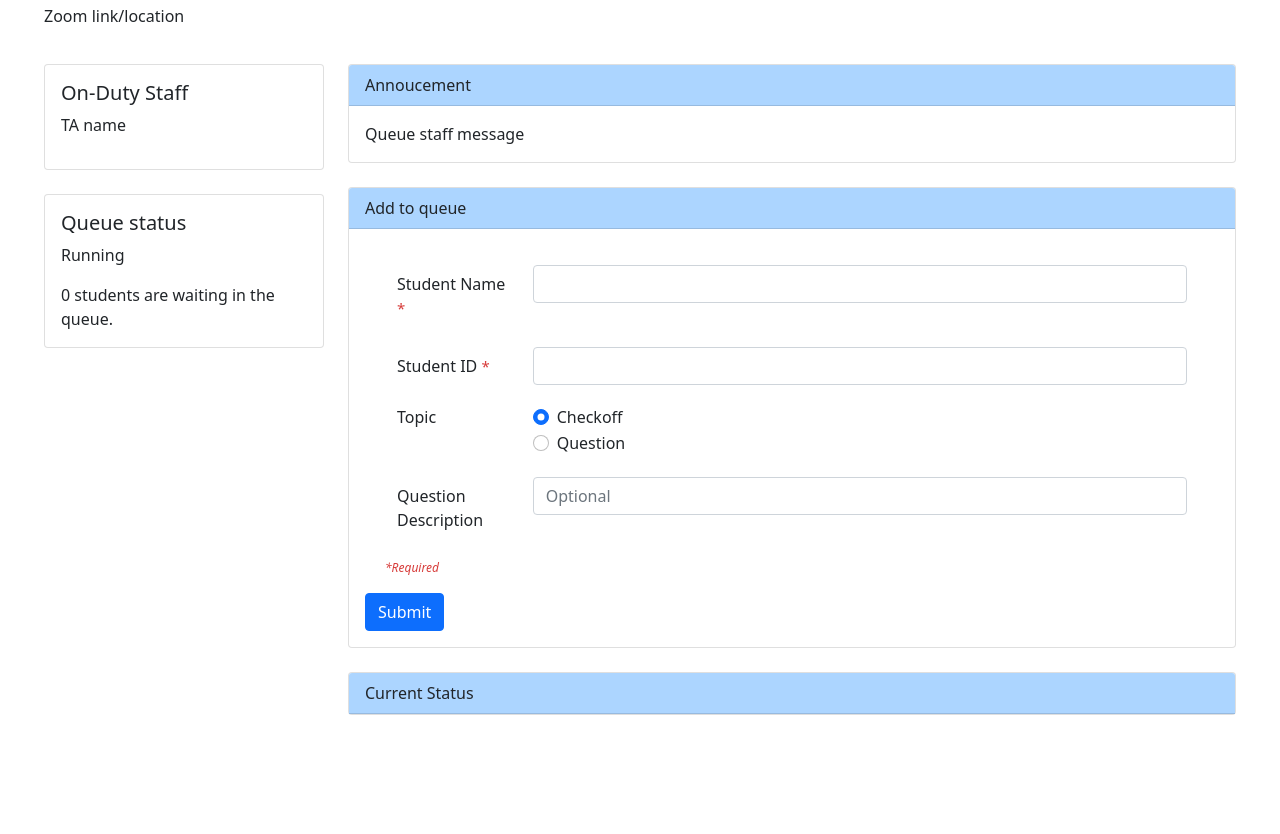
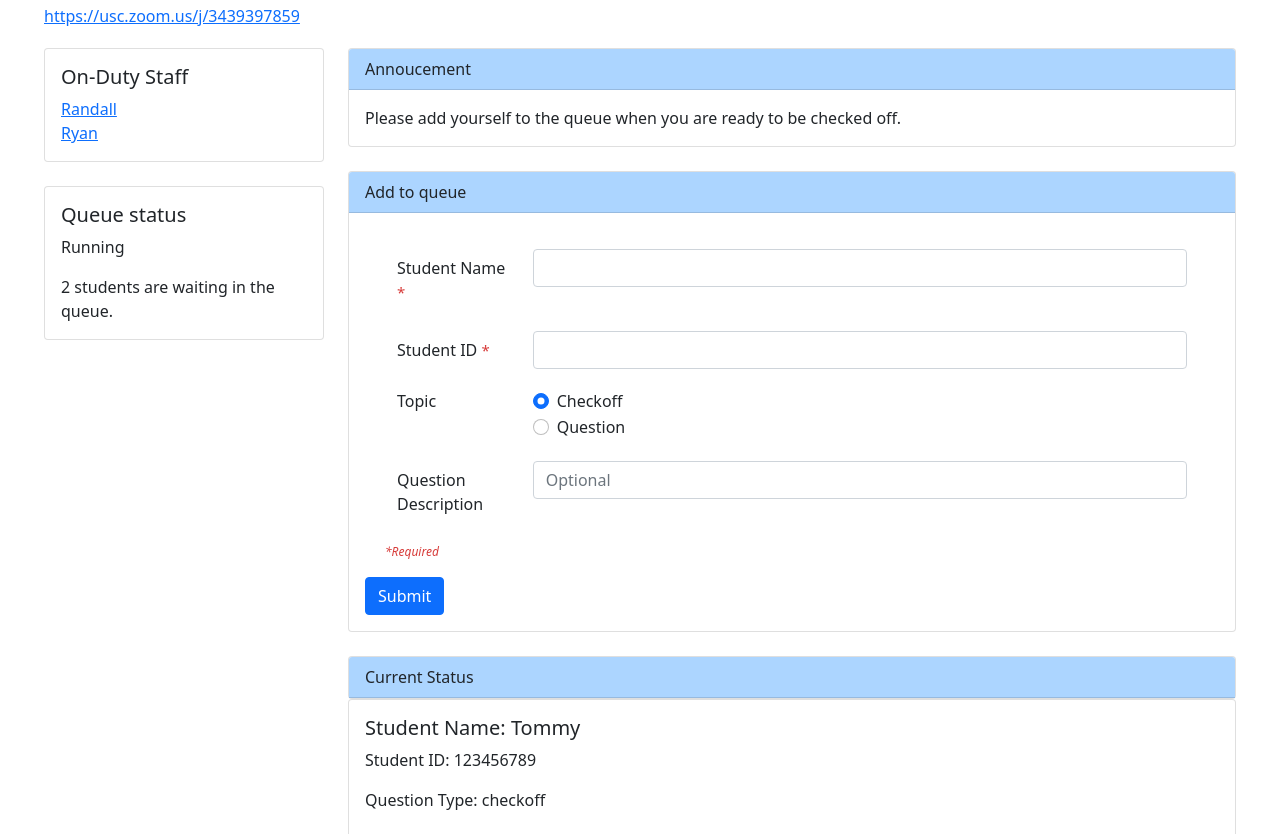
Before and after one commit to yjx001020/CSCI201_FinalProject, a plain HTML site: page studentPage.html in a window 1280 px wide. Shown: the part 118-952 px from the top of the page. Before the commit the page ends 853 px from the top, so only its background shows below. Drawn offline with nearby package versions, Linux system fonts and the light colour scheme.

Commit message:
sample Json test file

```diff
--- a/main.js
+++ b/main.js
@@ -1,6 +1,7 @@
 //get general info
-let endpoint = "";
+let endpoint = "test.txt";
 let ids = []; //get refreshed?
+let currentStudentId = 123456789;
 ajax(endpoint, displayGeneralInfo);
 
 
@@ -28,7 +29,7 @@ function displayGeneralInfo(results) {
 
 	// Clear out all previous results before showing new ones
 
-	let queue = document.querySelector("currentStatus");
+	let queue = document.querySelector("#currentStatus");
 	while( queue.hasChildNodes() ) {
 		queue.removeChild( queue.lastChild )
 	}
@@ -40,22 +41,34 @@ function displayGeneralInfo(results) {
 
 	console.log(convertedResults);
 
-	console.log(results.data[0].temp);
-	document.querySelector("#queueStatus").innerHTML = "";
-	document.querySelector("#studentCount").innerHTML = "";
-	document.querySelector("#zoomLink").innerHTML = "";
-	document.querySelector("#announcement").innerHTML = "";
-	document.querySelector("#queueStatus").innerHTML = "";
+	document.querySelector("#queueStatus").innerHTML = convertedResults.queueStatus;
+	document.querySelector("#studentCount").innerHTML = convertedResults.studentCount;
+	document.querySelector("#zoomLink").innerHTML = convertedResults.zoomLink;
+	document.querySelector("#zoomLink").setAttribute("href", convertedResults.zoomLink);
+	document.querySelector("#announcement").innerHTML = convertedResults.announcement;
 	document.querySelector("#TA").innerHTML = "";
+
+	let staffs = convertedResults.staffs;
+
+	for(let i = 0; i < staffs.length; i++) {
+		let staffName = staffs[i].staffName;
+		let email = staffs[i].email;
+		let div = document.createElement("div");
+		let link = document.createElement("a");
+    	link.setAttribute("href", "mailto:"+email);
+		link.innerHTML = staffName;
+		div.append(link);
+		document.querySelector("#TA").appendChild(div);
+	}
 
 
 	//fill the current queue status
-	let students = ;
+	let students = convertedResults.students;
 	for(let i = 0; i < students.length; i++) {
-		let name = ;
-		let id = ;
-		let topic = ;
-		let description = ;
+		let name = students[i].studentName;
+		let id = students[i].studentID;
+		let topic = students[i].topic;
+		let description = students[i].description;
 
 		ids.push(id);
 
@@ -89,13 +102,16 @@ function displayGeneralInfo(results) {
 		h.innerHTML = "Student Name: "+ name;
 		p1.innerHTML = "Student ID: "+ id;
 		p2.innerHTML = "Question Type: "+ topic;
-		p3.innerHTML = "Description: "+ des;
-
+		if (description.length == 0) {
+			d1.removeChild(d1.lastChild);
+		} else {
+			p3.innerHTML = "Description: "+ description;
+		}
 	}
 
 }
 
-document.querySelector("#leave").onclick = function(event) {
+// document.querySelector("#leave").onclick = function(event) {
 //send {studentName, studentID, leave}
 /*
 var remove = document.querySelectorAll('.dele');
@@ -121,7 +137,7 @@ var remove = document.querySelectorAll('.dele');
 				}
 			}
 */
-}
+// }
 
 document.querySelector("#addToQueue").onsubmit = function(event) {
 
@@ -176,6 +192,7 @@ document.querySelector("#addToQueue").onsubmit = function(event) {
 		p2.innerHTML = "Question Type: "+ type;
 		p3.innerHTML = "Description: "+ des;
 		b.innerHTML = "Leave the Queue";
+		// document.querySelector("#studentCount").innerHTML += 1;
 
 		ids.push(id);
 		document.querySelector('#inputName').value = "";
--- a/studentPage.html
+++ b/studentPage.html
@@ -86,7 +86,7 @@
 
       <div class="row">
       	<h2>CSCI 201 Office Hour</h2>
-      	<p id="zoomLink">Zoom link/location</p>
+      	<a href="" id="zoomLink">Zoom Link</a>
       </div>
 
       <div class="row">
@@ -94,7 +94,7 @@
           <div class="card">
       		<div class="card-body">
           	<h5>On-Duty Staff</h5>
-          	<p id="TA">TA name</p>
+          	<div id="TA">TA name</div>
           	</div>
           </div>
 
@@ -114,7 +114,7 @@
 	            <div class="card-header">
 			      Annoucement
 			    </div>
-				<div class="card-body" id="annoucement">
+				<div class="card-body" id="announcement">
 	      		  Queue staff message
 	      	    </div>
 	        </div>
@@ -127,7 +127,7 @@
 			  </div>
 			  <div class="card-body submit-form">
 
-			    <form id = "addToQueue" method="POST" action="">
+			    <form id = "addToQueue" method="POST" action="###">
 				  <div class="row mb-3">
 				    <label for="inputName" class="col-sm-2 col-form-label">
 				    	Student Name
```
Also changed, not shown: test.txt (added).
